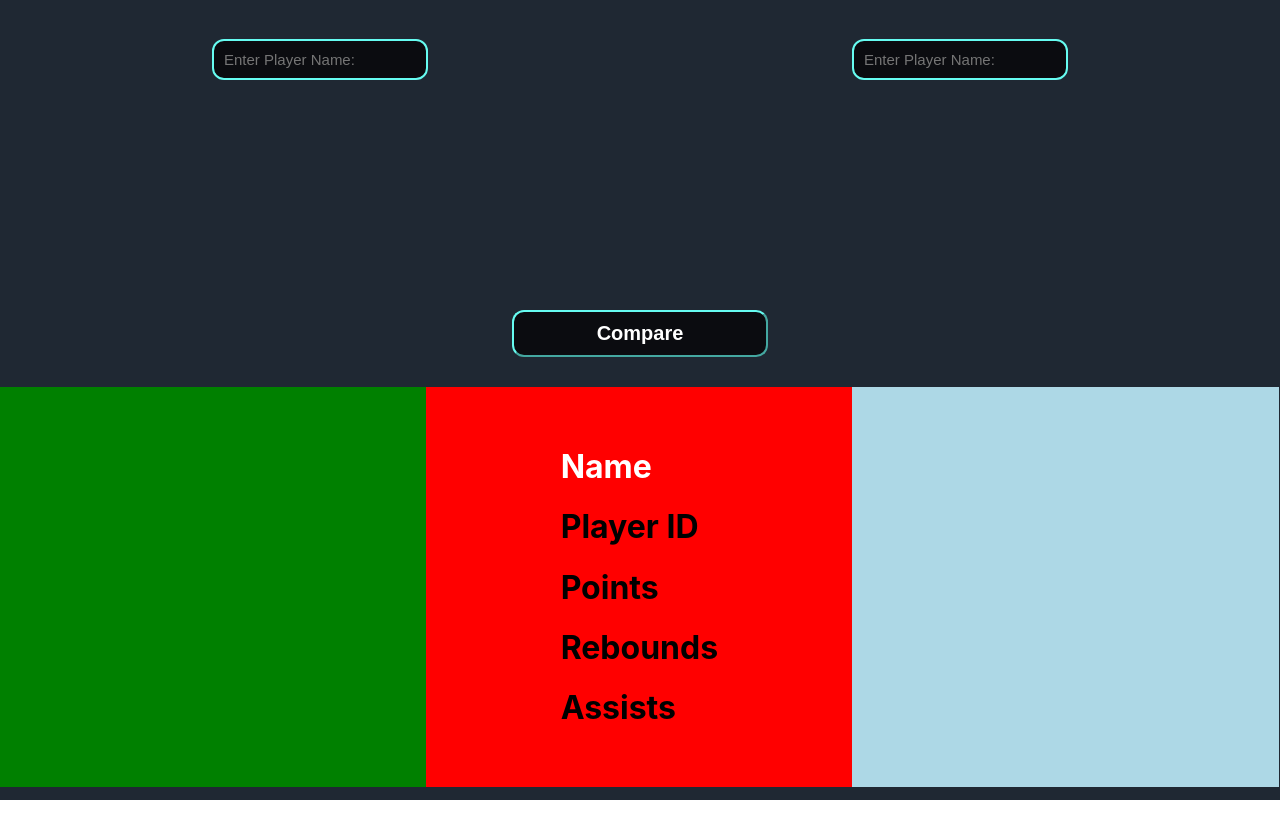
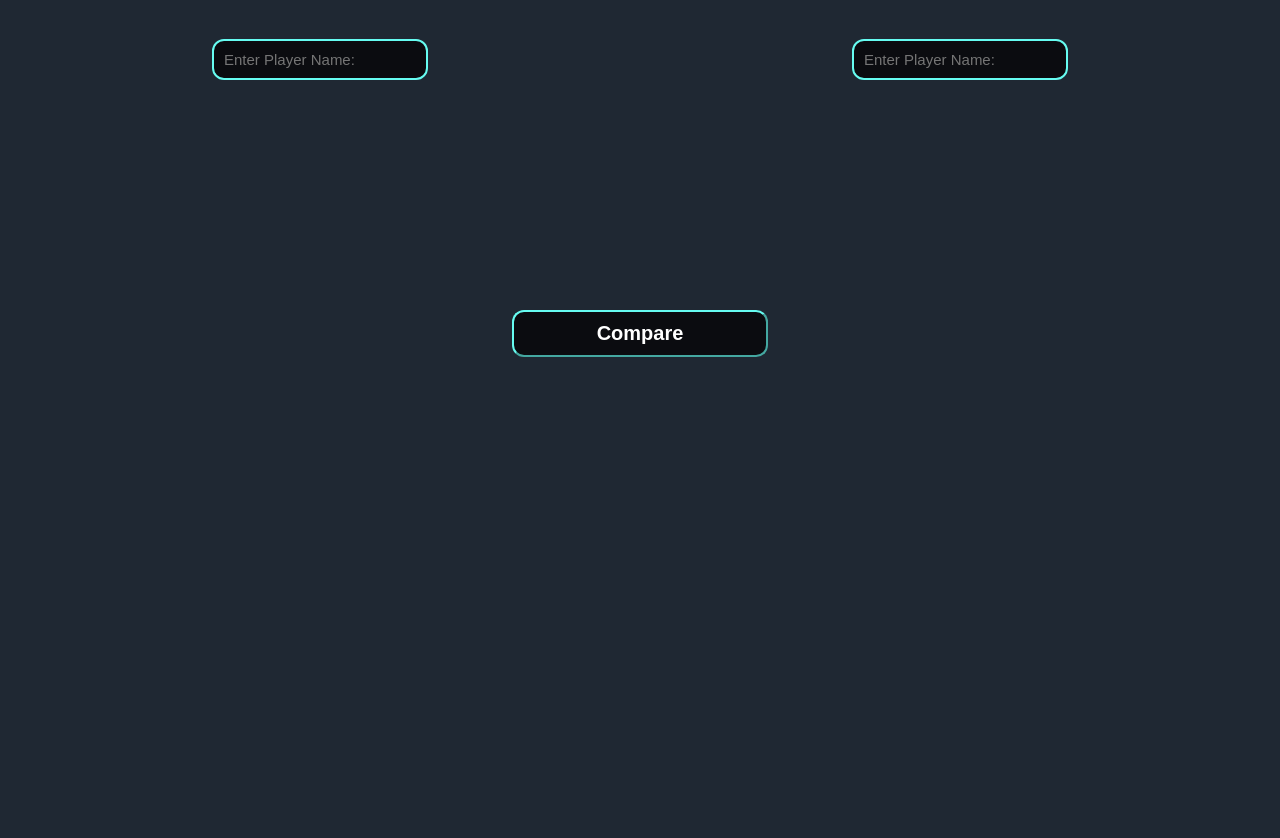
Before and after one commit to kevinho1221/NBA-Stats-React-App, a React (Create React App) app: page / in a window 1280 px wide. Shown: the top 838 px of the page. Before the commit the page ends 800 px from the top, so only its background shows below. Built offline with nearby package versions, Linux system fonts and the light colour scheme.

Commit message:
Player stats now only display after clicking the compare button

```diff
--- a/src/App.css
+++ b/src/App.css
@@ -7,7 +7,7 @@
 */
 
 .App {
-  min-height: 100vh;
+  min-height: 400vh;
   background-color: #1f2833;
 }
 
@@ -38,9 +38,9 @@
 
 .p1-stats {
   width: 33.3%;
-  background-color: green;
+  color: white;
   display: flex;
-  min-height: 50vh;
+  min-height: 70vh;
   align-items: center;
   justify-content: center;
   float: left;
@@ -48,10 +48,9 @@
 }
 
 .categories {
-  background-color: red;
   width: 33.3%;
   display: flex;
-  min-height: 50vh;
+  min-height: 70vh;
   align-items: center;
   justify-content: center;
   float: left;
@@ -59,10 +58,9 @@
 }
 
 .p2-stats {
-  background-color: lightblue;
   width: 33.3%;
   display: flex;
-  min-height: 50vh;
+  min-height: 70vh;
   align-items: center;
   justify-content: center;
   float: left;
@@ -189,6 +187,31 @@
   color: white;
 }
 
-.pname {
+.pName {
   color: white;
+  display: flex;
+  justify-content: center;
 }
+
+.pId {
+  color: white;
+  display: flex;
+  justify-content: center;
+}
+
+.pPoints {
+  color: white;
+  display: flex;
+  justify-content: center;
+}
+
+.pRebounds {
+  color: white;
+  display: flex;
+  justify-content: center;
+}
+.pAssists {
+  color: white;
+  display: flex;
+  justify-content: center;
+}
--- a/src/App.js
+++ b/src/App.js
@@ -11,14 +11,9 @@ class App extends Component {
     p2SearchNumber: 1,
     p1Stats: {},
     p2Stats: {},
-    categories: {
-      name: "Name",
-      player_id: "Player ID",
-      pts: "Points",
-      reb: "Rebounds",
-      ast: "Assists"
-    },
-    isSearched: false
+    categories: {},
+    isSearched: false,
+    isPressed: false
   };
 
   checkInputs = () => {
@@ -99,9 +94,24 @@ class App extends Component {
     });
   };
 
+  updateIsPressed = value => {
+    this.setState({ isPressed: value });
+  };
+
   compareOnClick = () => {
     var goodInputs = this.checkInputs();
+
     if (goodInputs) {
+      this.setState({
+        categories: {
+          name: "Name",
+          player_id: "Player ID",
+          pts: "Points",
+          reb: "Rebounds",
+          ast: "Assists"
+        }
+      });
+      this.updateIsPressed(true);
       this.getStats();
     } else {
       window.alert("Please enter a name for both players!");
@@ -116,6 +126,7 @@ class App extends Component {
             value={this.state.p1SearchValue}
             updatePSearchValue={this.updateP1SearchValue}
             updatePSearchNumber={this.updateP1SearchNumber}
+            updateIsPressed={this.updateIsPressed}
           />
         </div>
         <div className="p2-searchbar">
@@ -123,6 +134,7 @@ class App extends Component {
             value={this.state.p2SearchValue}
             updatePSearchValue={this.updateP2SearchValue}
             updatePSearchNumber={this.updateP2SearchNumber}
+            updateIsPressed={this.updateIsPressed}
           />
         </div>
         <button className="compare-button" onClick={this.compareOnClick}>
@@ -132,18 +144,21 @@ class App extends Component {
           <Player
             stats={this.state.p1Stats}
             name={this.state.p1SearchValue}
+            isPressed={this.state.isPressed}
           ></Player>
         </div>
         <div className="categories">
           <Player
             stats={this.state.categories}
             name={this.state.categories.name}
+            isPressed={this.state.isPressed}
           ></Player>
         </div>
         <div className="p2-stats">
           <Player
             stats={this.state.p2Stats}
             name={this.state.p2SearchValue}
+            isPressed={this.state.isPressed}
           ></Player>
         </div>
       </div>
--- a/src/Player.js
+++ b/src/Player.js
@@ -1,13 +1,17 @@
-import React from "react";
+import React, { Component } from "react";
 
-const Player = ({ stats, name }) => {
+const Player = ({ stats, name, isPressed }) => {
+  if (!isPressed) {
+    return null;
+  }
+
   return (
     <div>
-      <h1 className="pname">{name}</h1>
-      <h1>{stats.player_id}</h1>
-      <h1>{stats.pts}</h1>
-      <h1>{stats.reb}</h1>
-      <h1>{stats.ast}</h1>
+      <h1 className="pName">{name}</h1>
+      <h1 className="pId">{stats.player_id}</h1>
+      <h1 className="pPoints">{stats.pts}</h1>
+      <h1 className="pRebounds">{stats.reb}</h1>
+      <h1 className="pAssists">{stats.ast}</h1>
     </div>
   );
 };
--- a/src/Search/searchbar.js
+++ b/src/Search/searchbar.js
@@ -11,7 +11,8 @@ class searchbar extends React.Component {
     sugg4: [],
     sugg5: [],
     isOpen: false,
-    selectedName: ""
+    selectedName: "",
+    isPressed: this.props.isPressed
   };
 
   async getName() {
@@ -81,6 +82,7 @@ class searchbar extends React.Component {
   handleSelection = e => {
     const thehtml = e.target.innerHTML;
     this.props.updatePSearchValue(thehtml);
+    this.props.updateIsPressed(false);
 
     console.log(e.target.className);
 
```
